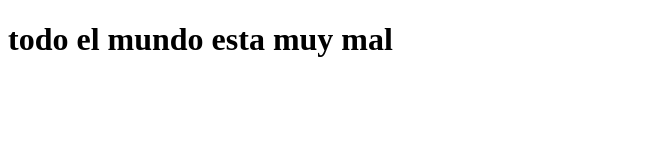
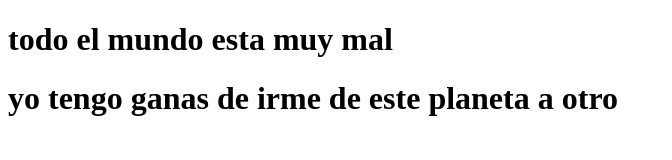
Before and after one commit to giovannicv/mirpuebasolo, a plain HTML site: page index.html in a window 1280 px wide. Shown: the whole page, without its empty margins (0-672 px from the left). Drawn offline with Linux system fonts and the light colour scheme.

Commit message:
mi segundo comentario 2026

```diff
--- a/index.html
+++ b/index.html
@@ -7,5 +7,6 @@
 </head>
 <body>
     <h1>todo el mundo esta muy mal</h1>
+    <h1>yo tengo ganas de irme de este planeta a otro</h1>
 </body>
 </html>
```
